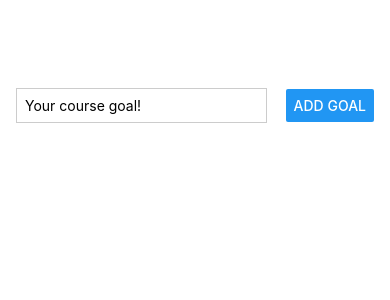
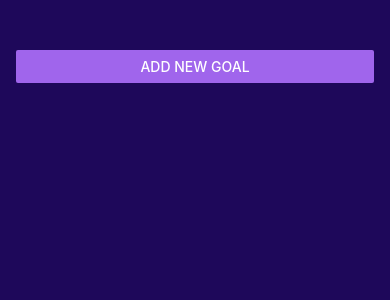
Before and after one commit to BDoGG12/AwesomeProject, a React Native app: screen / in a window 390 px wide. Shown: the top 300 px of the page. Built offline with nearby package versions, Linux system fonts and the light colour scheme.

Commit message:
Implemented Button component, set course goals, editied styling.

```diff
--- a/App.js
+++ b/App.js
@@ -1,5 +1,6 @@
-import { StyleSheet, View, FlatList } from 'react-native';
+import { StyleSheet, View, FlatList, Button } from 'react-native';
 import { useState } from 'react';
+import { StatusBar } from 'expo-status-bar';
 
 import GoalItem from './components/GoalItem';
 import GoalInput from './components/GoalInput';
@@ -7,23 +8,34 @@ import GoalInput from './components/GoalInput';
 
 export default function App() {
   const [courseGoals, setCourseGoals] = useState([]);
+  const [modalIsVisible, setModalIsVisible] = useState(false);
 
+  const startAddGoalHandler = () => {
+    setModalIsVisible(true);
+  };
 
+  const endAddGoalHandler = () => {
+    setModalIsVisible(false);
+  };
 
   const addGoalHandler = (goal) => {
-    setCourseGoals(currentCourseGoals => [...currentCourseGoals, {text: goal, key: Math.random().toString()}]);
+    setCourseGoals(currentCourseGoals => [...currentCourseGoals, { text: goal, key: Math.random().toString() }]);
+    endAddGoalHandler();
   };
 
   const deleteGoalHandler = (id) => {
     setCourseGoals((currentCourseGoals) => {
       return currentCourseGoals.filter((goal) => goal.id !== id);
     });
-  }
+  };
 
 
   return (
+    <>
+      <StatusBar style='light' />
       <View style={styles.appContainer}>
-      <GoalInput goalHandler={addGoalHandler} />
+        <Button title='Add New Goal' color='#a065ec' onPress={startAddGoalHandler} />
+        {modalIsVisible && <GoalInput goalHandler={addGoalHandler} visible={modalIsVisible} onCancel={endAddGoalHandler} />}
         <View style={styles.goalsContainer}>
           <FlatList
             data={courseGoals}
@@ -31,6 +43,7 @@ export default function App() {
             renderItem={(itemData) => {
               return (
                 <GoalItem
+                  key={itemData.item.id}
                   text={itemData.item.text}
                   id={itemData.item.id}
                   onDeleteItem={deleteGoalHandler} />
@@ -43,6 +56,8 @@ export default function App() {
           />
         </View>
       </View>
+    </>
+
   );
 }
 
@@ -50,23 +65,8 @@ const styles = StyleSheet.create({
   appContainer: {
     flex: 1,
     paddingTop: 50,
-    paddingHorizontal: 16
-  },
-  inputContainer: {
-    flex: 1,
-    flexDirection: 'row',
-    justifyContent: 'space-between',
-    alignItems: 'center',
-    marginBottom: 24,
-    borderBottom: 1,
-    borderBottomColor: '#cccccc'
-  },
-  textInput: {
-    borderWidth: 1,
-    borderColor: '#cccccc',
-    width: '70%',
-    marginRight: 8,
-    padding: 8,
+    paddingHorizontal: 16,
+    backgroundColor: '#1e085a'
   },
   goalsContainer: {
     flex: 6
```
Lines whose indentation alone changed are shown as unchanged.
